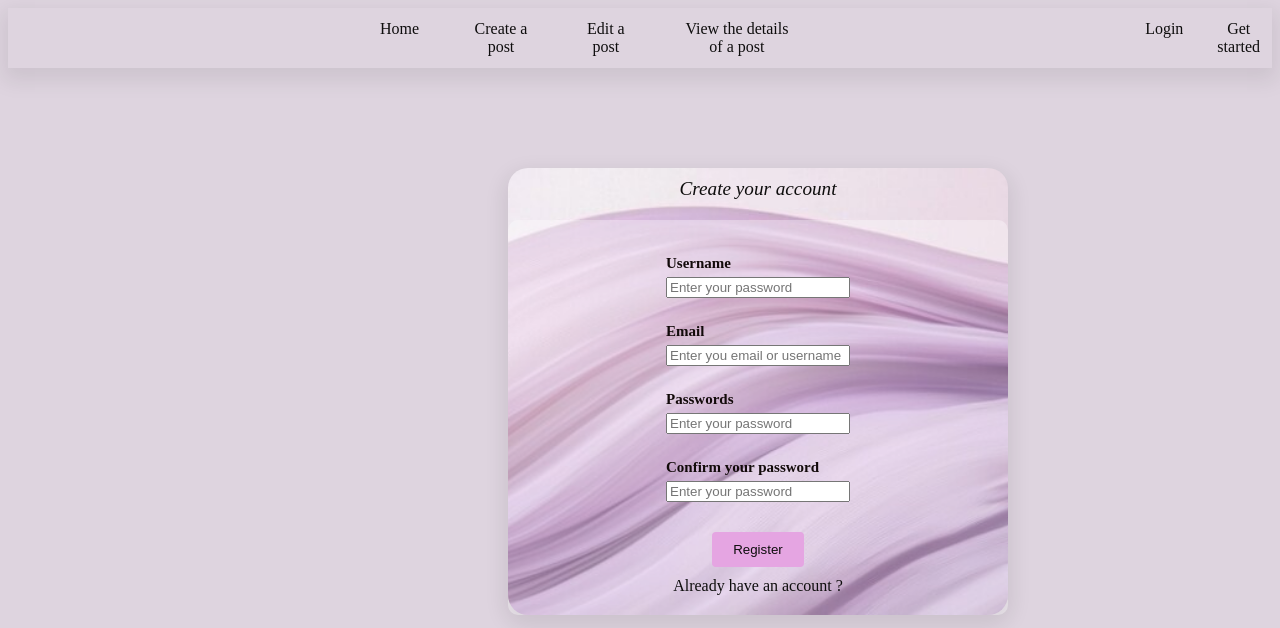
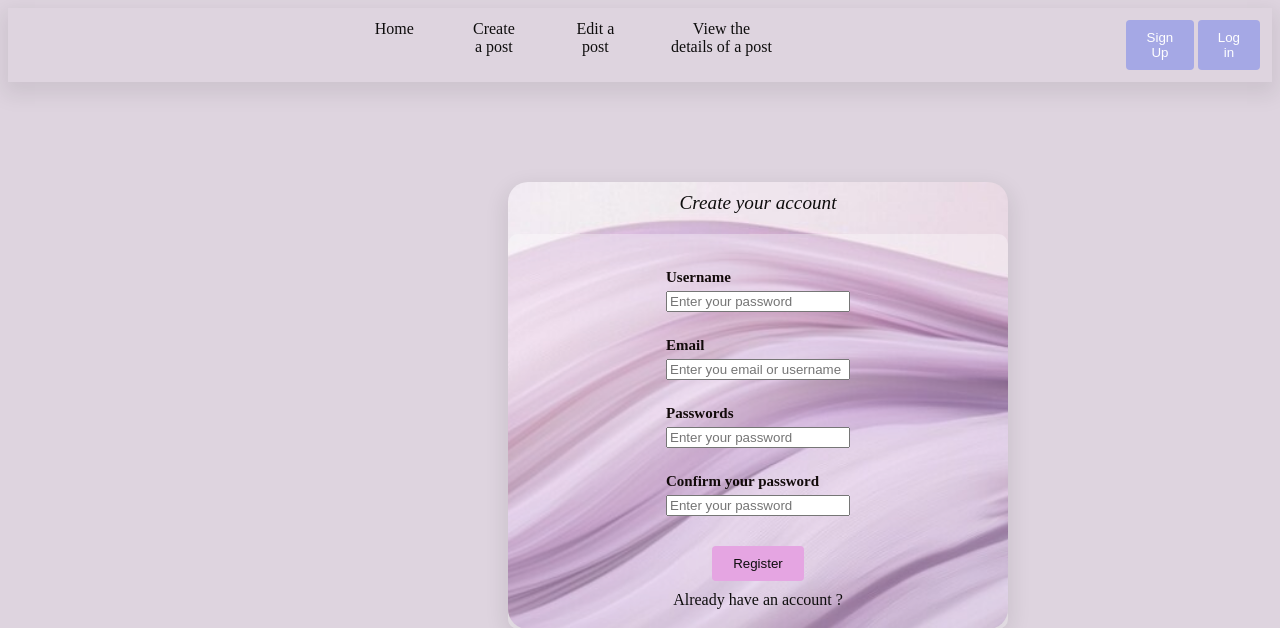
Before and after one commit to maryam-amn/php_blog, a PHP site: page /Register.php in a window 1280 px wide. Shown: the top 628 px of the page. Run offline with PHP 8.4, Linux system fonts and the light colour scheme.

Commit message:
feat: we can log out of the account

```diff
--- a/public/Detail_post.php
+++ b/public/Detail_post.php
@@ -29,9 +29,7 @@
     <div class="detail-post">
         <h4 class="text-paragraphe">Le jardinage</h4>
         <a href="Detail_post.php"> <img src="style-image/login_img.jpg"> </a>
-        <p>
-            <mark>Description :</mark>
-        </p>
+
         <p class="text-paragraphe"> Le jardinage, c’est un retour à l’essentiel. Chaque graine plantée, chaque fleur qui
             éclot
             est un petit miracle de la nature. Prendre soin d’un jardin, c’est prendre soin de soi.
--- /dev/null
+++ b/public/Logout.php
@@ -0,0 +1,6 @@
+<?php
+session_start();
+unset($_SESSION);
+session_destroy();
+session_write_close();
+header('Location: index.php');
--- a/public/Register.php
+++ b/public/Register.php
@@ -88,10 +88,25 @@ if ($_SERVER['REQUEST_METHOD'] === 'POST') {
         <a href="Edition_post.php">Edit a post</a>
         <a href="Detail_post.php"> View the details of a post</a>
     </div>
-    <div class="register-header">
-        <a href="Login.php">Login</a>
-        <a href="Register.php">Get started</a>
-    </div>
+    <?php if (! isset($_SESSION['id_user'])) { ?>
+        <a href="Register.php">
+            <button class="btn">Sign Up</button>
+        </a>
+        <a href="Login.php">
+            <button class="btn">Log in</button>
+        </a>
+
+    <?php } else { ?>
+        <div class="space-btn">
+            <a href="Logout.php">
+                <button class="btn">Log Out</button>
+            </a>
+            <a href="edit-user-profile.php?id=">
+                <button class="btn">Edit profile</button>
+            </a>
+        </div>
+
+    <?php } ?>
 </div>
 <style>
     <?php include 'style-page/style_register.css'; ?>
--- a/public/style-page/style.css
+++ b/public/style-page/style.css
@@ -132,6 +132,8 @@ button:hover {
     gap: 40px;
 }
 
+
+
 .font-post-homepage {
     background-color: #d8cbe6;
     width: 400px;
@@ -191,8 +193,8 @@ img {
 }
 
 .space {
-    width: 300px;
-    height: 200px;
+    width: 100%;
+    height: 100px;
 }
 
 .font-post-homepage button {
@@ -227,7 +229,22 @@ img {
     align-items: center;
     text-align: center;
 }
+.detail-post h4{
+    text-align: center;
+    padding: 10px;
+    width: 100%;
+    font-family: "Cantarell Thin";
+    font-size: 25px;
+}
+.detail-post p {
+    background-color: #cab3df;
+    border-radius: 5px;
+    width: 80%;
+    padding: 10px;
+    margin-left: 80px;
 
+    text-align: justify;
+}
 .details-space {
     display: flex;
     padding: 30px;
--- a/public/style-page/style_register.css
+++ b/public/style-page/style_register.css
@@ -77,3 +77,23 @@ style-space {
     font-style: normal;
     color: red;
 }
+
+
+
+.btn {
+    width: 100%;
+
+    margin-top: 0px;
+    padding: 10px 20px;
+    background-color: #a5a8e5;
+    color: white;
+    border: none;
+    border-radius: 4px;
+    cursor: pointer;
+}
+
+
+space-btn{
+    display: flex;
+    gap: 50px;
+}
```
Also changed, not shown: public/Login.php (+19 -4 lines), public/index.php (+45 -0 lines), public/style-page/style_login.css (+19 -0 lines).
